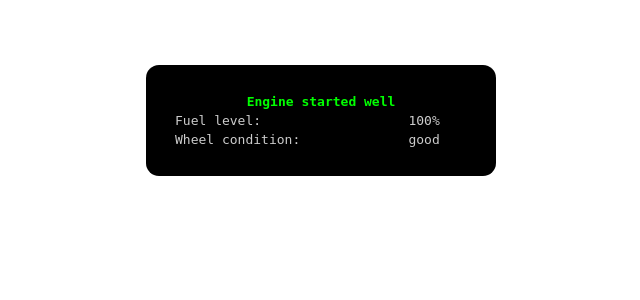
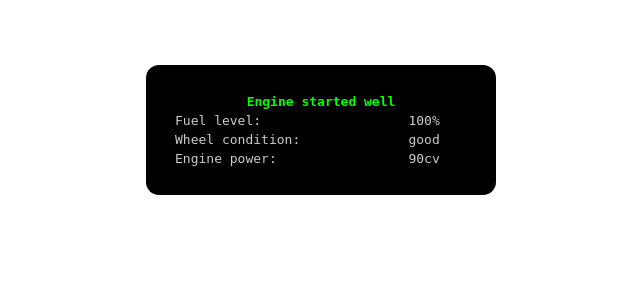
Before and after one commit to jolivald/formation-dev-web, a PHP site: page /drive.php in a window 1280 px wide. Shown: the top 300 px of the page, without its empty margins (319-959 px from the left). Run offline with PHP 8.4, Linux system fonts and the light colour scheme.

Commit message:
add engine power

```diff
--- a/exo-10/Vehicle.php
+++ b/exo-10/Vehicle.php
@@ -4,6 +4,21 @@
  * Classe eprésentant l'état d'un véhicule
  */
 class Vehicle {
+
+  /**
+   * @var int LOW_ENGINE_POWER Puissance de moteur basse.
+   */
+  private const LOW_ENGINE_POWER = 90;
+
+  /**
+   * @var int MID_ENGINE_POWER Puissance de moteur modérée.
+   */
+  private const MID_ENGINE_POWER = 110;
+
+  /**
+   * @var int HIGH_ENGINE_POWER Puissance de moteur élevée.
+   */
+  private const HIGH_ENGINE_POWER = 130;
 
   /**
    * @var boolean $wheel_condition Etat des pneus.
@@ -21,12 +36,18 @@ class Vehicle {
   private $engine_state;
 
   /**
-   * Initialise une instance de la clase Vehicle.
+   * @var int $engine_power Puissance du moteur.
+   */
+  private $engine_power;
+
+  /**
+   * Initialise une instance de la classe Vehicle.
    */
   public function __construct() {
     $this->wheel_condition = TRUE;
     $this->fuel_level = 100;
-    $this->engine_state= FALSE;
+    $this->engine_state = FALSE;
+    $this->engine_power = self::LOW_ENGINE_POWER;
   }
 
   /**
@@ -45,7 +66,7 @@ class Vehicle {
    *
    * @return boolean Etat des pneus.
    */
-  public function getWheelCondition(){
+  public function getWheelCondition() {
     return $this->wheel_condition;
   }
 
@@ -54,7 +75,7 @@ class Vehicle {
    *
    * @return int Niveau de carburant.
    */
-  public function getFuelLevel(){
+  public function getFuelLevel() {
     return $this->fuel_level;
   }
 
@@ -67,4 +88,13 @@ class Vehicle {
     return $this->engine_state;
   }
 
+  /**
+   * Accesseur de l'attribut engine_power.
+   *
+   * @return int Puissance du moteur.
+   */
+  public function getEnginePower() {
+    return $this->engine_power;
+  }
+
 }
--- a/exo-10/drive.php
+++ b/exo-10/drive.php
@@ -58,6 +58,10 @@ table {
       <td>Wheel condition:</td>
       <td><?= $vehicle1->getWheelCondition() ? 'good' : 'bad' ?></td>
     </tr>
+    <tr>
+      <td>Engine power:</td>
+      <td><?= $vehicle1->getEnginePower() ?>cv</td>
+    </tr>
   </table>
 </body>
 </html>
```
